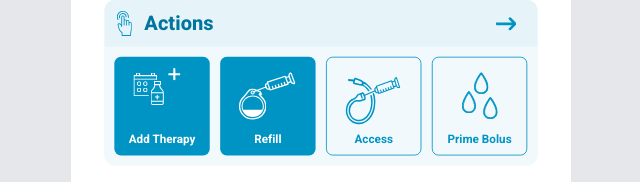
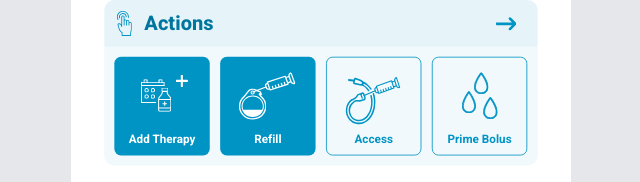
Before and after one commit to lenapopenadesign/miethke-pump-therapy, a React (Vite) app: page / in a window 1280 px wide. Shown: the part 392-574 px from the top of the page, without its empty margins (319-959 px from the left). Built offline with nearby package versions, Linux system fonts and the light colour scheme.

Commit message:
Home: center the Add Therapy icon within the action tile
Co-Authored-By: Claude Opus 4.8 <noreply@anthropic.com>

```diff
--- a/src/components/HomeShell.tsx
+++ b/src/components/HomeShell.tsx
@@ -63,7 +63,7 @@ const atImg = (n: number) => `/icons/at-${n}.svg`;
 const IMGF = "absolute block inset-0 max-w-none size-full";
 function AddTherapyIcon() {
   return (
-    <>
+    <div className="absolute inset-0" style={{ transform: 'translate(18px, 16px)' }}>
       <div className="absolute left-[-14px] overflow-clip size-[104.145px] top-[1.18px]">
         <div className="-translate-x-1/2 absolute aspect-[400/400] bottom-0 left-1/2 overflow-clip top-0">
           <div className="absolute contents inset-[18.92%_30.29%_32.95%_15.2%]">
@@ -86,7 +86,7 @@ function AddTherapyIcon() {
           <img alt="" className={IMGF} src="/icons/at-plus.svg" />
         </div>
       </div>
-    </>
+    </div>
   );
 }
 
```
